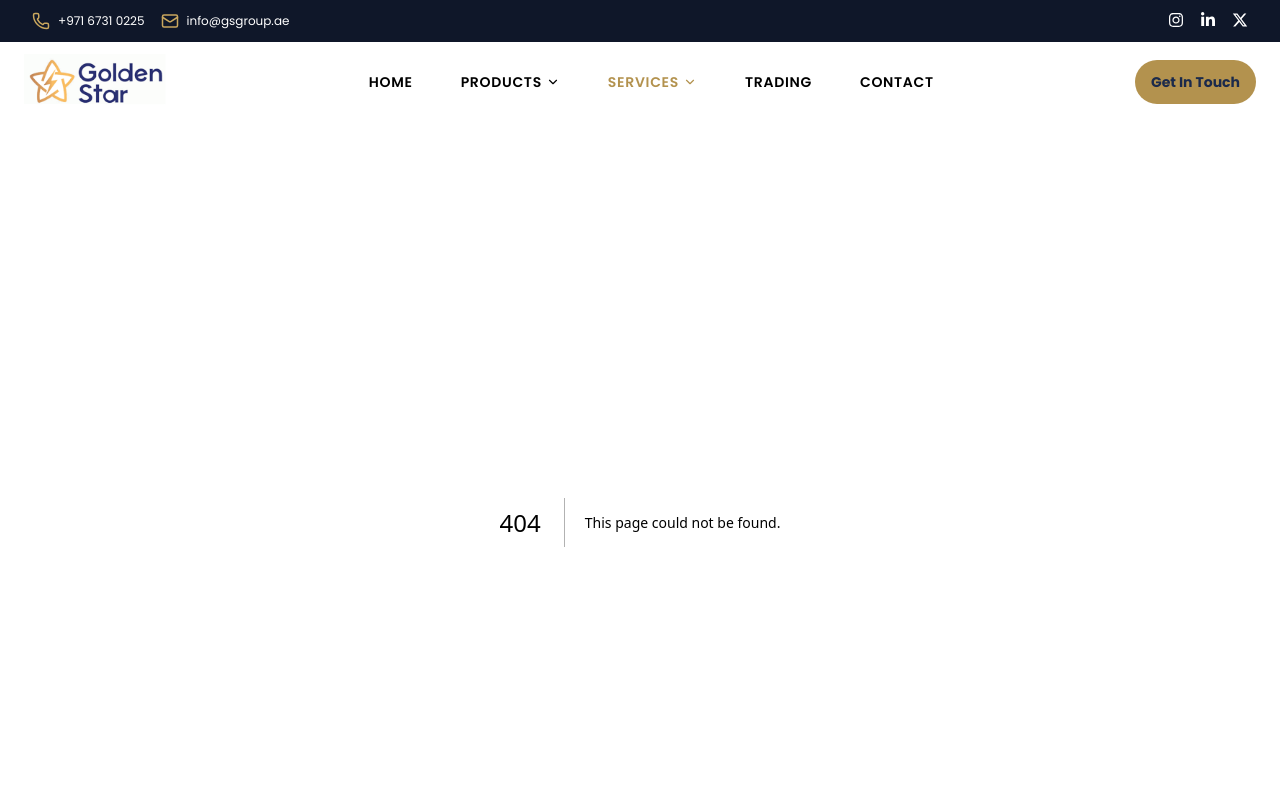
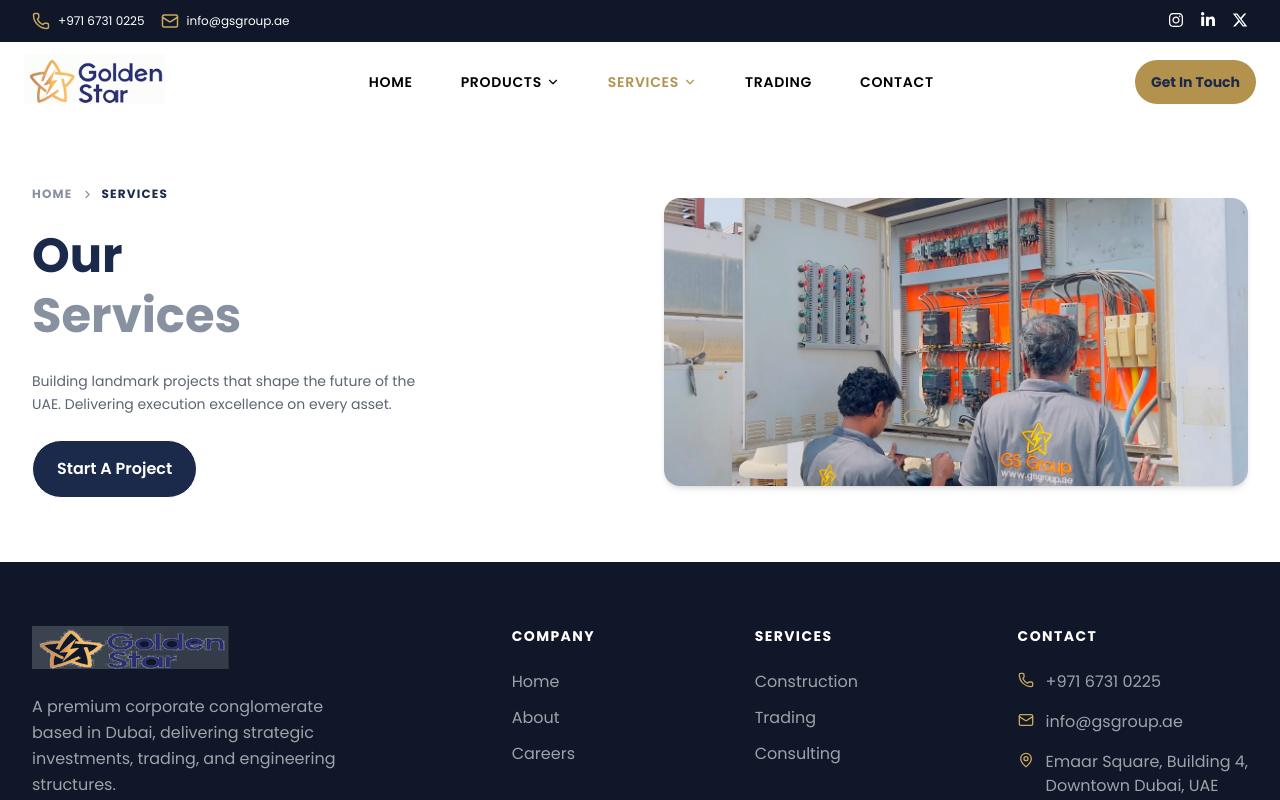
Before and after one commit to mujeebrahmanik/Gsgroupwebsite, a Next.js app: page /services in a window 1280 px wide. Before the commit this address had no page. Shown: the top 800 px of the page. Built offline with nearby package versions, Linux system fonts and the light colour scheme.

Commit message:
added pagebanner

```diff
--- /dev/null
+++ b/src/app/services/page.js
@@ -0,0 +1,22 @@
+import Pagebanner from '@/components/common/Pagebanner'
+import React from 'react'
+
+function page() {
+  return (
+    <div>
+        <Pagebanner
+            breadcrumbs={[
+                {
+                    title:'services'
+                }
+            ]}
+            image='/images/chillerservice.jpeg'
+            title={<>our <br /><span className='text-muted'>services</span></>}
+            content='Building landmark projects that shape the future of the UAE. Delivering execution excellence on every asset.'
+        />
+
+    </div>
+  )
+}
+
+export default page
--- a/src/components/common/Footer.js
+++ b/src/components/common/Footer.js
@@ -40,7 +40,7 @@ function Footer() {
                 {/* brand */}
                 <div className="flex flex-col gap-5">
                     <Image src='/images/gslogo.png' alt='GS Group' width={50} height={50} className='h-12 w-50' />
-                    <p className="text-sm text-white/60 leading-relaxed max-w-xs">
+                    <p className="text-base text-white/60 leading-relaxed max-w-xs">
                         A premium corporate conglomerate based in Dubai, delivering strategic investments, trading, and engineering structures.
                     </p>
                     <div className="flex gap-3">
@@ -58,11 +58,11 @@ function Footer() {
 
                 {/* company */}
                 <div className="flex flex-col gap-6">
-                    <h6 className="text-xs font-bold uppercase tracking-widest text-white">Company</h6>
+                    <h6 className="text-sm font-bold uppercase tracking-widest text-white">Company</h6>
                     <ul className="flex flex-col gap-3">
                         {company.map((i, index) => (
                             <li key={index}>
-                                <Link href={i.link} className="text-sm text-white/60 hover:text-secondary transition-colors duration-200">
+                                <Link href={i.link} className="text-base text-white/60 hover:text-secondary transition-colors duration-200">
                                     {i.title}
                                 </Link>
                             </li>
@@ -72,11 +72,11 @@ function Footer() {
 
                 {/* services */}
                 <div className="flex flex-col gap-6">
-                    <h6 className="text-xs font-bold uppercase tracking-widest text-white">Services</h6>
+                    <h6 className="text-sm font-bold uppercase tracking-widest text-white">Services</h6>
                     <ul className="flex flex-col gap-3">
                         {services.map((i, index) => (
                             <li key={index}>
-                                <Link href={i.link} className="text-sm text-white/60 hover:text-secondary transition-colors duration-200">
+                                <Link href={i.link} className="text-base text-white/60 hover:text-secondary transition-colors duration-200">
                                     {i.title}
                                 </Link>
                             </li>
@@ -86,11 +86,11 @@ function Footer() {
 
                 {/* contact */}
                 <div className="flex flex-col gap-6">
-                    <h6 className="text-xs font-bold uppercase tracking-widest text-white">Contact</h6>
+                    <h6 className="text-sm font-bold uppercase tracking-widest text-white">Contact</h6>
                     <ul className="flex flex-col gap-4">
                         {contact.map((i, index) => (
                             <li key={index}>
-                                <a href={i.link} className="flex gap-3 items-start text-sm text-white/60 hover:text-secondary transition-colors duration-200">
+                                <a href={i.link} className="flex gap-3 items-start text-base text-white/60 hover:text-secondary transition-colors duration-200">
                                     <span className="text-secondary mt-0.5 flex-shrink-0">{i.icon}</span>
                                     {i.text}
                                 </a>
@@ -103,10 +103,10 @@ function Footer() {
 
             {/* bottom bar */}
             <div className="border-t border-white/10 max-w-7xl mx-auto py-6 flex flex-col md:flex-row justify-between items-center gap-4">
-                <p className="text-xs text-white/40">© 2026 GS Group. All Rights Reserved.</p>
+                <p className="text-sm text-white/40">© 2026 GS Group. All Rights Reserved.</p>
                 <div className="flex gap-6">
                     {['Privacy Policy', 'Terms of Service', 'Sitemap'].map((item, i) => (
-                        <Link key={i} href='#' className="text-xs text-white/40 hover:text-secondary transition-colors duration-200">
+                        <Link key={i} href='#' className="text-sm text-white/40 hover:text-secondary transition-colors duration-200">
                             {item}
                         </Link>
                     ))}
--- /dev/null
+++ b/src/components/common/Pagebanner.js
@@ -0,0 +1,67 @@
+'use client'
+
+import React from 'react'
+import Link from 'next/link'
+import { ChevronRight } from 'lucide-react'
+import Buttons from './Buttons'
+import Image from 'next/image'
+import { motion } from 'framer-motion'
+
+const fadeUp = (delay = 0) => ({
+    initial: { opacity: 0, y: 24 },
+    animate: { opacity: 1, y: 0 },
+    transition: { duration: 0.5, delay, ease: 'easeOut' }
+})
+
+function Pagebanner({ title, content, image, breadcrumbs }) {
+    return (
+        <div className='bg-white py-16 px-8'>
+            <div className="grid grid-cols-1 md:grid-cols-2 items-center max-w-7xl mx-auto gap-12">
+
+                {/* left */}
+                <div className="flex flex-col gap-6">
+
+                    <motion.div {...fadeUp(0)} className="text-xs font-bold tracking-widest uppercase flex gap-2 items-center">
+                        <Link className='text-muted hover:text-primary' href='/'>Home</Link>
+                        <ChevronRight size={13} className='text-muted' />
+                        {breadcrumbs.map((i, index) => (
+                            i.link ? (
+                                <span key={index} className='flex gap-2 items-center'>
+                                    <Link className='text-muted hover:text-primary' href={i.link}>{i.title}</Link>
+                                    <ChevronRight size={13} className='text-muted' />
+                                </span>
+                            ) : (
+                                <span key={index} className='text-primary font-bold'>{i.title}</span>
+                            )
+                        ))}
+                    </motion.div>
+
+                    <motion.div {...fadeUp(0.1)} className="flex text-5xl font-bold flex-col leading-tight capitalize text-primary">
+                        {title}
+                    </motion.div>
+
+                    <motion.p {...fadeUp(0.2)} className="text-sm text-body max-w-sm leading-relaxed">
+                        {content}
+                    </motion.p>
+
+                    <motion.div {...fadeUp(0.3)} className="flex gap-4 flex-wrap">
+                        <Buttons content='Start a Project' link='/contact' />
+                    </motion.div>
+                </div>
+
+                {/* right — image */}
+                <motion.div
+                    initial={{ opacity: 0, x: 40 }}
+                    animate={{ opacity: 1, x: 0 }}
+                    transition={{ duration: 0.6, delay: 0.15, ease: 'easeOut' }}
+                    className="relative w-full h-72 rounded-2xl overflow-hidden shadow-md"
+                >
+                    <Image alt={title} fill src={image} className='object-cover object-center' />
+                </motion.div>
+
+            </div>
+        </div>
+    )
+}
+
+export default Pagebanner
```
Also changed, not shown: src/app/globals.css (line endings or trailing spaces).
